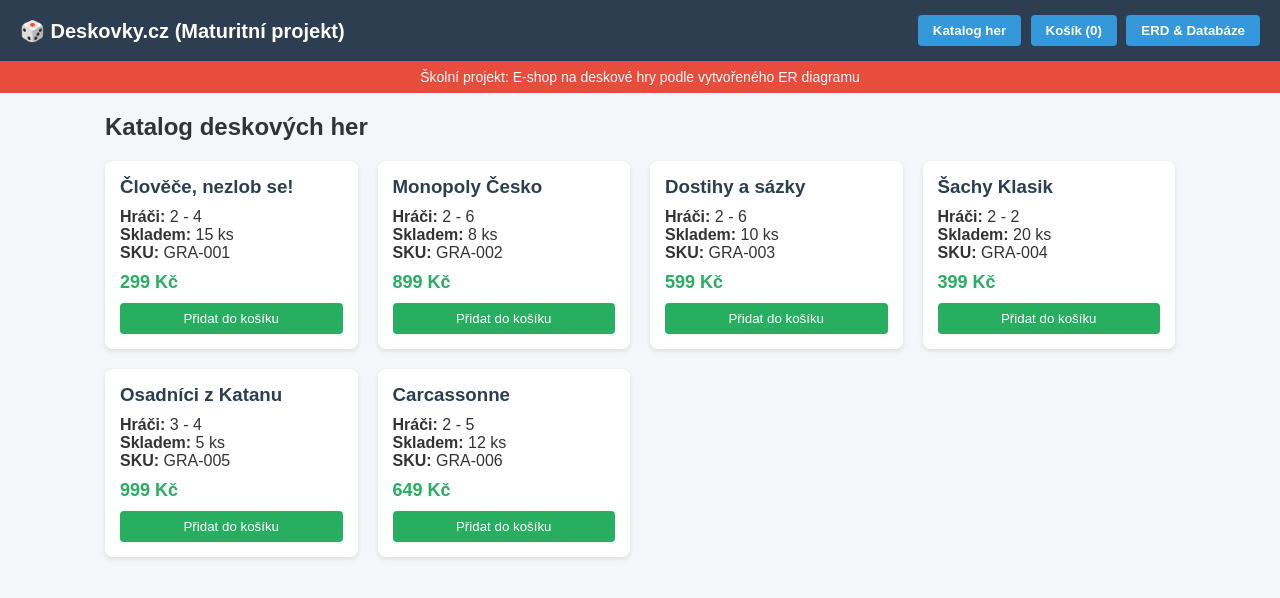
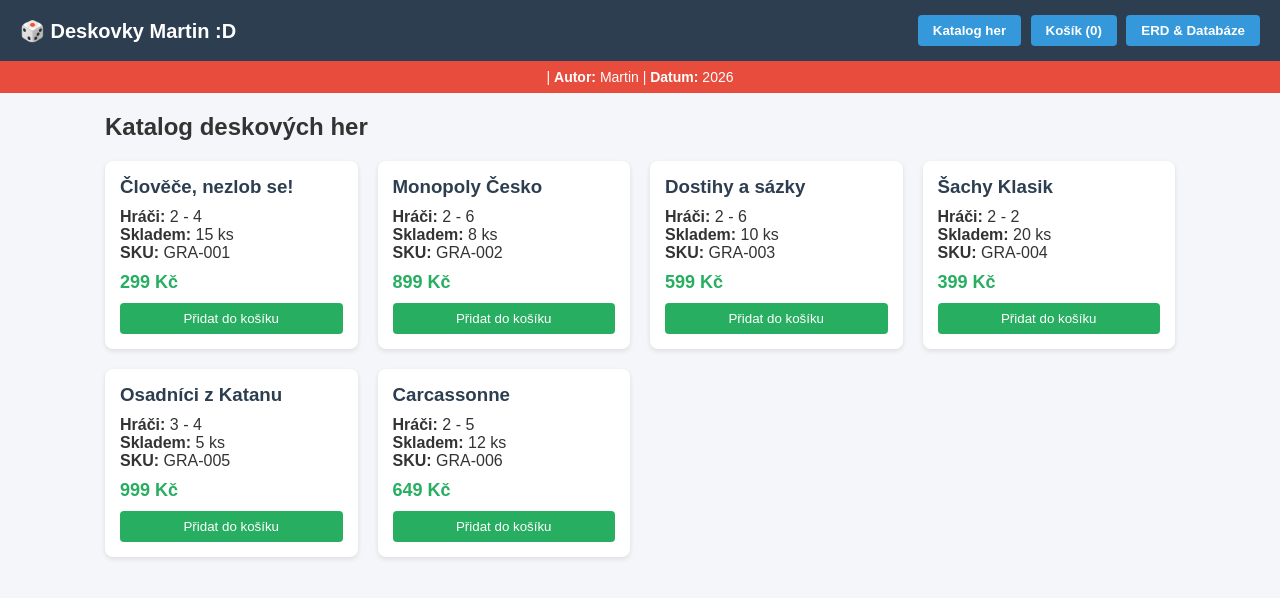
Before and after one commit to sps-pav/26-it4-2, a plain HTML site: page Stefko_Martin/e_shop_s_deskov_mi_hrami.html in a window 1280 px wide. Drawn offline with Linux system fonts and the light colour scheme.

Commit message:
Add files via upload

```diff
--- a/Stefko_Martin/e_shop_s_deskov_mi_hrami.html
+++ b/Stefko_Martin/e_shop_s_deskov_mi_hrami.html
@@ -3,7 +3,7 @@
 <head>
     <meta charset="UTF-8">
     <meta name="viewport" content="width=device-width, initial-scale=1.0">
-    <title>E-shop s deskovými hrami</title>
+    <title>DESKOVKY MARTIN :D</title>
     <style>
         /* === ZÁKLADNÍ STYLY === */
         * {
@@ -182,7 +182,7 @@
 
     <!-- Hlavička -->
     <header>
-        <h1>🎲 Deskovky.cz (Maturitní projekt)</h1>
+        <h1>🎲 Deskovky Martin :D</h1>
         <nav>
             <button onclick="zobrazSekci('katalog')">Katalog her</button>
             <button onclick="zobrazSekci('kosik')">Košík (<span id="pocet-v-kosiku">0</span>)</button>
@@ -191,7 +191,8 @@
     </header>
 
     <div class="info-bar">
-        Školní projekt: E-shop na deskové hry podle vytvořeného ER diagramu
+         | <strong>Autor:</strong> Martin | <strong>Datum:</strong> 2026
+
     </div>
 
     <div class="container">
```
